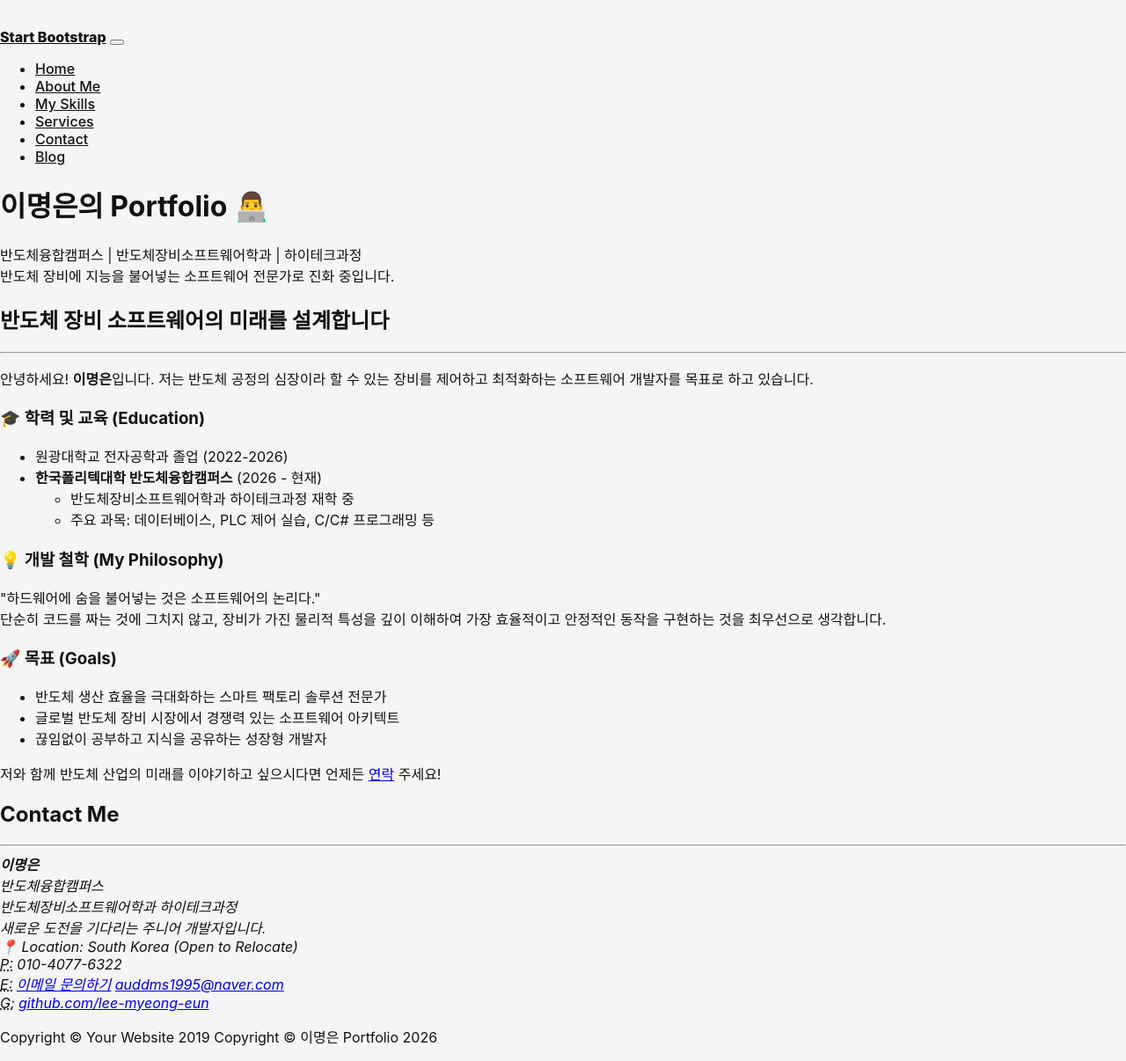
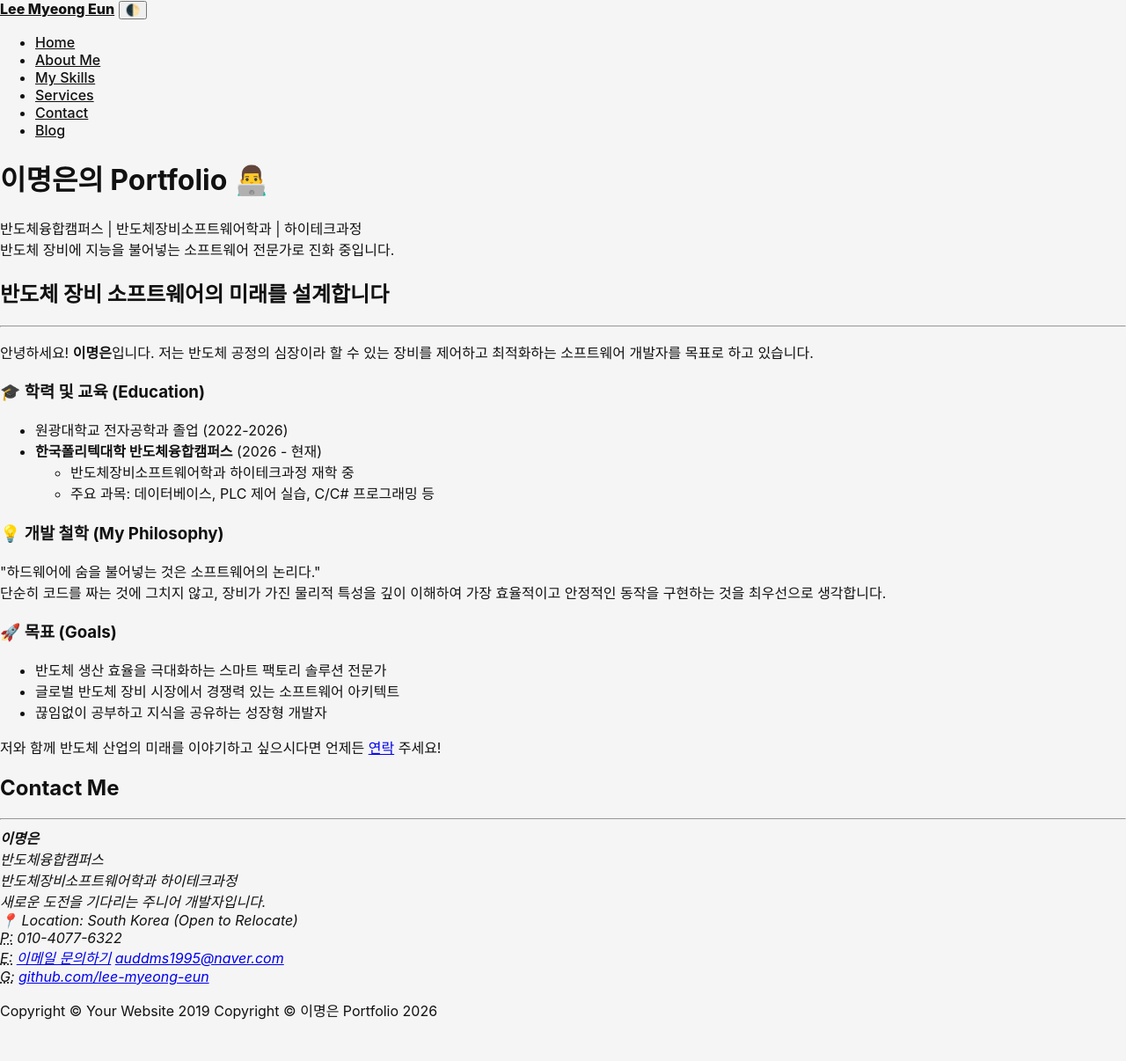
Before and after one commit to lee-myeong-eun/lee-myeong-eun.github.io, a Jekyll site: the page built from _pages/about.html, in a window 1280 px wide. Shown: the whole page at 88% size. Built offline with Jekyll 4.4.1, drawn with Linux system fonts in a browser that asks for light colours; after the commit the page ends 1176 px from its top, so only the background shows below that.

Commit message:
Update navigation.html

```diff
--- a/_includes/navigation.html
+++ b/_includes/navigation.html
@@ -1,30 +1,16 @@
-<!-- Navigation -->
-<nav class="navbar navbar-expand-lg navbar-dark bg-dark">
-  <div class="container">
-    <a class="navbar-brand js-scroll-trigger" href="{{ site.baseurl }}/"
-      >Start Bootstrap</a
-    >
-    <button
-      class="navbar-toggler ml-auto"
-      type="button"
-      data-toggle="collapse"
-      data-target="#navbarResponsive"
-      aria-controls="navbarResponsive"
-      aria-expanded="false"
-      aria-label="Toggle navigation"
-    >
-      <span class="navbar-toggler-icon"></span>
-    </button>
-    <div class="collapse navbar-collapse" id="navbarResponsive">
-      <ul class="navbar-nav ml-auto">
-        {% for item in site.data.menu %}
-        <li class="nav-item{% if item.link == page.url %} active {% endif %}">
-          <a class="nav-link" href="{{ site.baseurl }}{{ item.link }}">{{
-            item.title
-          }}</a>
-        </li>
-        {% endfor %}
-      </ul>
-    </div>
+<!-- Mobile Header Navigation -->
+<nav class="mobile-header">
+  <div class="container d-flex justify-content-between align-items-center">
+    <!-- Bootstrap navbar removed; using custom mobile header -->
+    <!-- Logo or title -->
+    <a class="navbar-brand" href="{{ site.baseurl }}/">Lee Myeong Eun</a>
+    <button id="darkModeToggle" class="btn btn-outline-secondary" aria-label="Toggle dark mode">🌓</button>
+  </div>
+  <div class="collapse" id="mobileNav">
+    <ul class="nav flex-column text-center">
+      {% for item in site.data.menu %}
+      <li class="nav-item{% if item.link == page.url %} active{% endif %}"><a class="nav-link" href="{{ site.baseurl }}{{ item.link }}">{{ item.title }}</a></li>
+      {% endfor %}
+    </ul>
   </div>
 </nav>
```
